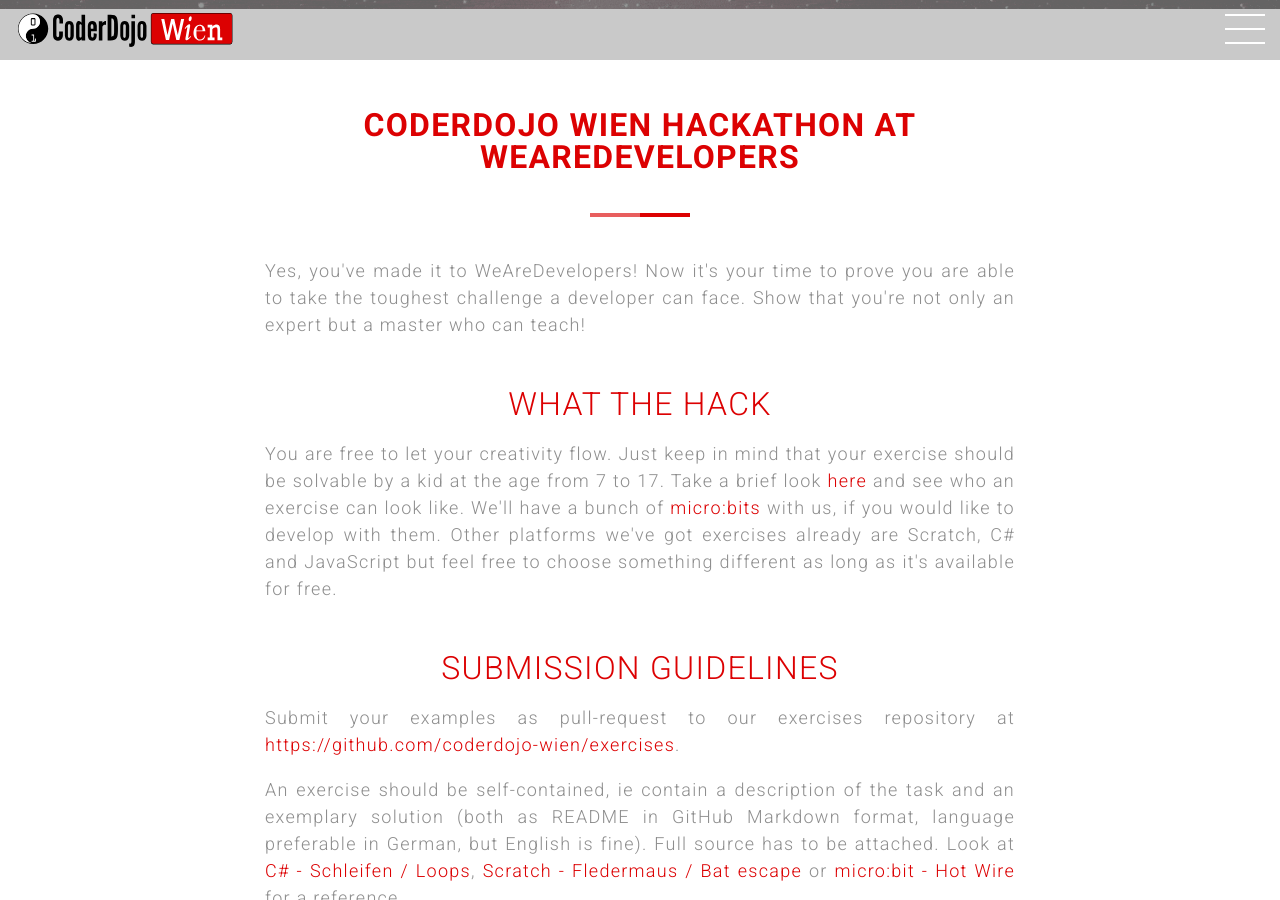
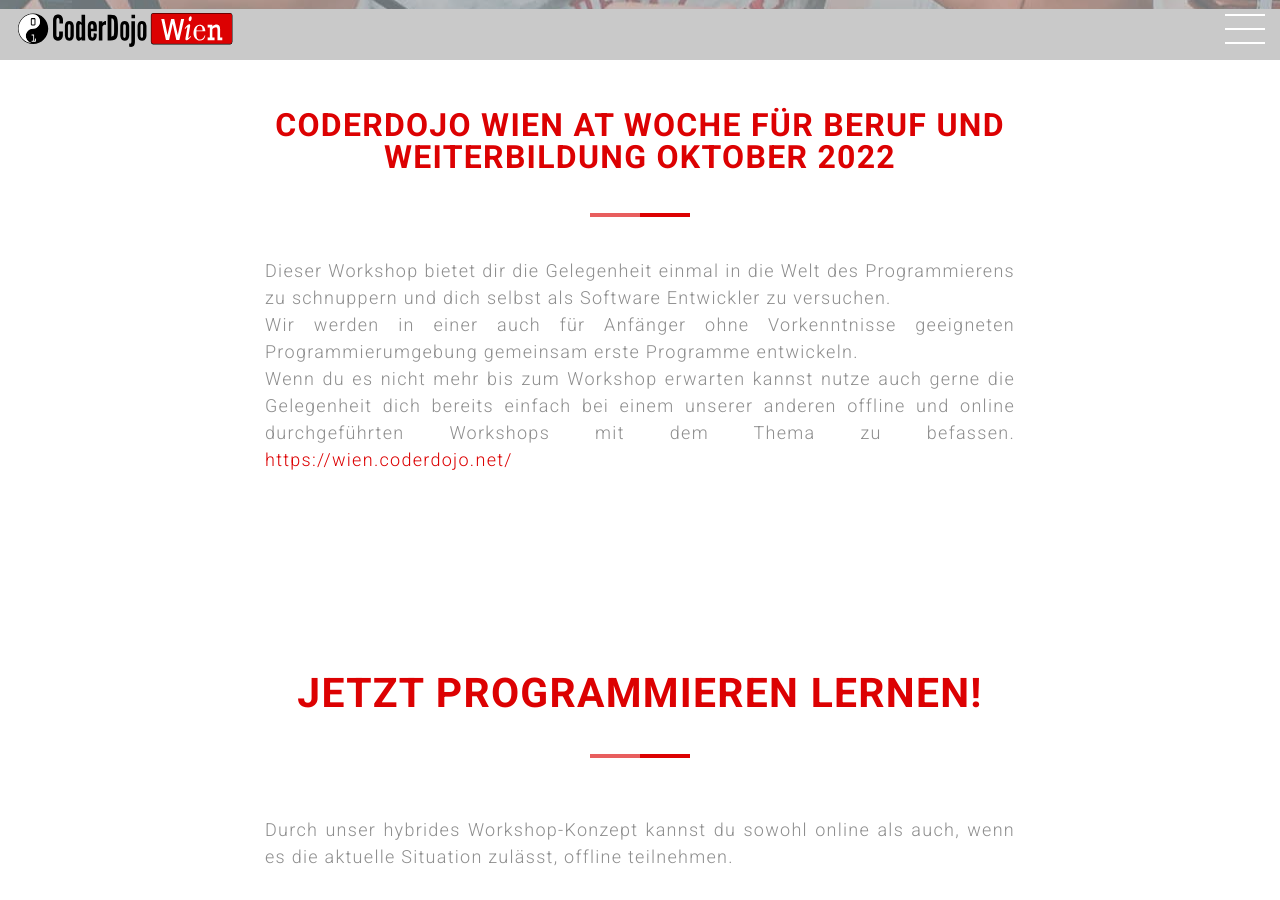
Before and after one commit to coderdojo-wien/coderdojo-wien.github.io, a Jekyll site: the page built from special-event.html, in a window 1280 px wide and 900 px high, scrolled down 909 px. Built offline with Jekyll 4.4.1, drawn with Linux system fonts in a browser that asks for light colours; nearby versions of some CDN libraries; comment, search, counter and statistics services are not loaded; some of the changed text lies outside the part shown.

Commit message:
Updated special event page

```diff
--- a/_data/special-event.yml
+++ b/_data/special-event.yml
@@ -1,88 +1,61 @@
-title: "CoderDojo Wien Hackathon at WeAreDevelopers"
-description: "<p>Yes, you've made it to WeAreDevelopers! Now it's your time to prove you are able to take the toughest challenge a developer can face. Show that you're not only an expert but a master who can teach!</p>
+title: "CoderDojo Wien at Woche für Beruf und Weiterbildung Oktober 2022"
+description: "<p>
+Dieser Workshop bietet dir die Gelegenheit einmal in die Welt des Programmierens zu
+schnuppern und dich selbst als Software Entwickler zu versuchen.
+<br />
+Wir werden in einer auch für Anfänger ohne Vorkenntnisse geeigneten Programmierumgebung
+gemeinsam erste Programme entwickeln.
+<br />
+Wenn du es nicht mehr bis zum Workshop erwarten kannst nutze auch gerne die Gelegenheit
+dich bereits einfach bei einem unserer anderen offline und online durchgeführten
+Workshops mit dem Thema zu befassen.
 
-<h2>What the hack</h2>
-<p>
-You are free to let your creativity flow. Just keep in mind that your exercise should be solvable by a kid at the age from 7 to 17. Take a brief look <a href='/exercises' target='_blank'>here</a> and see who an exercise can look like. We'll have a bunch of <a href='https://www.microbit.org/guide/' target='_blank'>micro:bits</a> with us, if you would like to develop with them. Other platforms we've got exercises already are Scratch, C# and JavaScript but feel free to choose something different as long as it's available for free.
+<a href=\"/\">https://wien.coderdojo.net/</a>
+"
+
+event-title: "Jetzt programmieren lernen!"
+
+event-description: "<p>Durch unser hybrides Workshop-Konzept kannst du sowohl online als auch, wenn es
+die aktuelle Situation zulässt, offline teilnehmen.
 </p>
 
-<h2>Submission Guidelines</h2>
+<h3>Online</h3>
 <p>
-Submit your examples as pull-request to our exercises repository at <a href='https://github.com/coderdojo-wien/exercises'>https://github.com/coderdojo-wien/exercises</a>.
+Für die Online-Teilnahme ist keine Anmeldung erforderlich. Installiere dir bitte vorab die Meeting
+Software <a href=\"https://zoom.us\">Zoom</a> und steige zum Workshop über den Meeting Link entwickeln.
 </p>
 
+<h3>Offline</h3>
 <p>
-An exercise should be self-contained, ie contain a description of the task and an exemplary solution (both as README in GitHub Markdown format, language preferable in German, but English is fine). Full source has to be attached. Look at <a href='https://github.com/coderdojo-wien/exercises/tree/master/csharp/Schleifen/Readme.md' target='_blank'>C# - Schleifen / Loops</a>,  <a href='https://github.com/coderdojo-wien/exercises/tree/master/scratch/Fledermaus/Readme.md' target='_blank'>Scratch - Fledermaus / Bat escape</a> or <a href='https://github.com/coderdojo-wien/exercises/tree/master/microbit/HotWire/Readme.md' target='_blank'>micro:bit - Hot Wire</a> for a reference.
+Für die Offline-Teilnahme musst du dich über Anmelde-Link registrieren. Vor Ort können wir nur eine
+begrenzte Teilnehmeranzahl betreuen.
+
+</br><b>Für die Teilnahme an offline CoderDojos ist unbedingt eine Anmeldung erforderlich!</b>
 </p>
-
-<p>
-You can develop your exercise for the platform of your choice. How ever, the required development tools and runtime should be available for free. Preferable your example can be used on most modern PC platforms such as Linux, MacOS and Windows. Keep in mind that the audience of your example isn't an IT professional, but a kid ;-)
-</p>
-
-<p>
-By submitting a pull-request to acknowledge that your submitted code is subject to the <a href='https://github.com/coderdojo-wien/exercises/blob/dev/LICENSE'>GNU GPL v3</a>.
-</p>
-
-<h2>Finish</h2>
-<p>
-At the end of each day our jury will reward extraordinary submissions with a brand new BBC micro:bit, which were generously sponsed by The Micro:bit Foundation.
-</p>
-
-
-<h2>Pratice</h2>
-<p>
-Throught WeAreDevelopers it's also possible to pratice your coding skills, wether you're an experienced developer or one of our young coders. Finally we're dedicating entirely to a full day <a href='https://coderdojo.com/' target='_blank'>CoderDojo</a> with some very special guests.
-</p>"
-
-sponsor-title: "Kudos to our supporters"
-sponsors-list:
-- link: "<a href='https://microbit.org/' target='_blank'><img src='/images/special-event/microbit-logo.png'/ alt='Micro:bit Educational Foundation'></a>"
-- link: "<a href='https://www.wearedevelopers.com' target='_blank'><img src='/images/special-event/wearedevelopers-logo.png'/ alt='WeAreDevelopers'></a>"
-- link: "<a href='https://www.microsoft.com/de-at' target='_blank'><img src='/images/special-event/Microsoft-logo.png' alt='Microsoft Österreich'/></a>"
-
-timeline-title: "Program"
-timeline: "
-<h2>Wednesday, May 16th 2018</h2>
-<table>
-  <tbody>
-    <tr>
-      <td>10:30 - 17:00</td> <td>Hackathon</td>
-    </tr>
-  </tbody>
-</table>
-<h2>Thursday, May 17th 2018</h2>
-<table>
-  <tbody>
-    <tr>
-      <td>09:30 - 17:00</td> <td>Hackathon</td>
-    </tr>
-  </tbody>
-</table>
-<h2>Friday, May 18th 2018</h2>
-<table>
-  <tbody>
-    <tr>
-      <td>09:30 - 16:30</td> <td>Hackathon</td>
-    </tr>
-    <tr>
-      <td>09:30 - 16:30</td> <td>CoderDojo</td>
-    </tr>
-  </tbody>
-</table>"
-
-registration-title: "Venue"
-registration-description: "<p>Für die Coder die uns regelmäßig besuchen gibt CoderDojo"
-
-event-map-text: CoderDojo Wien at WeAreDevelopers
-event-map-text-location: Wien, Österreich
-event-map-lng: 16.4115363
-event-map-lat: 48.2349166
+"
 
 events-list:
-- event-date: 18.5.2018
-  event-time: 09:00 - 16:30
-  event-startdate: 2018-05-18T09:00:00Z
-  event-enddate: 2018-05-18T16:30:00Z
-  event-place: <a href="#event-place-map">Austria Center Vienna, Bruno-Kreisky-Platz 1, 1220 Wien</a>
-  event-placename: WeAreDevelopers
-  event-registration-url: "https://www.eventbrite.de/e/coderdojo-wien-at-wearedevelopers-ticket-verlosung-tickets-45753498947"
+- event-date: 14.10.2022
+  event-time: 15:00 - 17:00
+  event-startdate: 2022-10-14T15:00:00+0100
+  event-enddate: 2022-10-14T17:00:00+0100
+  event-name: "Jetzt programmieren lernen! by CoderDojo Wien at VERBUND"
+  event-type: Offline
+  event-registration-url: "https://www.eventbrite.de/e/coderdojo-wien-at-woche-fur-beruf-und-weiterbildung-oktober-2022-registrierung-367511275117"
+  event-place: VERBUND
+  event-place-name: VERBUND
+  event-place-streetaddress: Am Hof 6a
+  event-place-addresslocality: Wien
+  event-place-postalcode: 1010
+  event-place-addresscountry: AT
+
+- event-date: 14.10.2022
+  event-time: 15:00 - 17:00
+  event-startdate: 2022-10-14T15:00:00+0100
+  event-enddate: 2022-10-14T17:00:00+0100
+  event-name: "Jetzt programmieren lernen! by CoderDojo Wien"
+  event-type: Online
+  event-place: Zoom
+  event-place-name: Zoom
+  event-place-addresscountry: AT
+  event-url: "https://us02web.zoom.us/j/88659527030?pwd=CjV6p27jwmzFzFkYnuUt62fmLVHBJD.1"
--- a/_includes/sections/special-event.html
+++ b/_includes/sections/special-event.html
@@ -20,57 +20,107 @@
   </div>
 </section>
 
-<section class="site-section next-section-indicator section-focus">
+
+<!-- Events Section -->
+<section class="site-section events-section">
   <div class="container">
 
     <!-- Section Heading -->
     <div class="row">
 
-        <!-- Section Header -->
+      <!-- Events Header -->
       <header class="col-md-8 col-md-push-2 col-sm-12 section-header">
-          <h2>{{ site.data.special-event.timeline-title }}</h2>
+        <h1>{{ site.data.special-event.event-title }}</h1>
         <hr class="normal">
       </header>
 
-        <!-- Section Content -->
-        <div class="col-md-8 col-md-push-2 col-sm-12 section-content special-event-timeline">
-          {{ site.data.special-event.timeline }}
+      <!-- Events Content -->
+      <div class="col-md-8 col-md-push-2 col-sm-12 section-content">
+        {% if site.data.special-event.event-description != null %} <p>{{ site.data.special-event.event-description }}</p> {% endif %}
       </div>
 
     </div>
 
+    <!-- Events Tables Container -->
+    <div class="row events-tables-container">
+      <div class="events-tables-wrapper clearfix">
+        {% for event in site.data.special-event.events-list %}
+        <!-- Events Table -->
+        <div class="col-md-4 col-md-push-0 col-sm-4 col-sm-push-0 col-xs-8 col-xs-push-2" itemscope itemtype="http://schema.org/Event">
+          <div class="events-table">
+
+            <!-- Event Content -->
+            <div class="event-content">
+              <span>Wann</span>
+              <p class="event-date">{{ event.event-date }}</p>
+              <meta itemprop="name" content="{{ event.event-name }}" />
+              <meta itemprop="startDate" content="{{event.event-startdate}}" />
+              <meta itemprop="endDate" content="{{event.event-enddate}}" />
+              <meta itemprop="description" content="{{site.description}}" />
+
+              {% case event.event-type %}
+                {% when "Offline" %}
+                  <meta itemprop="eventAttendanceMode" content="https://schema.org/OfflineEventAttendanceMode" />
+                  <meta itemprop="eventStatus" content="https://schema.org/EventScheduled" />
+                  <div itemprop="location" itemscope itemtype="http://schema.org/Place">
+                    <meta itemprop="name" content="{{ event.event-place-name }}" />
+                    <div itemprop="address" itemscope itemtype="http://schema.org/PostalAddress">
+                      <meta itemprop="streetAddress" content="{{ event.event-place-streetaddress }}" />
+                      <meta itemprop="addressLocality" content="{{ event.event-place-addresslocality }}" />
+                      <meta itemprop="postalCode" content="{{ event.event-place-postalcode }}" />
+                      <meta itemprop="addressCountry" conent="{{ event.event-place-addresscountry }}" />
                     </div>
-  </section>
+                  </div>
+                {% when "Online" %}
+                  <meta itemprop="eventAttendanceMode" content="https://schema.org/OnlineEventAttendanceMode" />
+                  <meta itemprop="eventStatus" content="https://schema.org/EventScheduled" />
+                  <div itemprop="location" itemscope itemtype="http://schema.org/VirtualLocation">
+                    <meta itemprop="name" content="{{ event.event-place-name }}" />
+                    <meta itemprop="url" content="{{ event.event-url }}" />
+                  </div>
+                {% else %}
+              {% endcase %}
+              <hr class="normal">
+              <span>Uhrzeit</span>
+              <p class="event-time">{{ event.event-time }}</p>
+              <hr class="normal">
+              <span>Wo</span>
+              <p class="event-place">{{ event.event-place }}</p>
+            </div>
 
-  <section class="site-section next-section-indicator special-event-sponsors-section">
-  <div class="container">
+            <!-- Event Registration -->
+            {% case event.event-type %}
+            {% when "Offline" %}
+              <div class="event-registration">
+                <a href="{{ event.event-registration-url }}" target="_blank" class="button"><b>Anmeldung</b></a>
+                {% if event.event-notebook-code != null %}
+                <a href="{{ event.event-registration-url }}?discount={{ event.event-notebook-code }}" target="_blank" class="button"><b>Anmeldung</b> <br/>mit Notebook reservierung*</a>
+                {% endif %}
+              </div>
+            {% else %}
+              <div class="event-registration">
+                <a href="{{ event.event-url }}" target="_blank" class="button"><b>Meeting</b></a>
+              </div>
+            {% endcase %}
+          </div>
+        </div>
+        {% endfor %}
+      </div>
+    </div>
 
-    <!-- Section Heading -->
+    {% if site.data.special-event.note != null %}
+    <!-- Section Note -->
     <div class="row">
 
-      <!-- Section Header -->
-      <header class="col-md-8 col-md-push-2 col-sm-12 section-header">
-        <h2>{{ site.data.special-event.sponsor-title }}</h2>
-        <hr class="normal">
-      </header>
-
-    </div>
-
-    <!-- Section Content -->
-    <div class="row">
-      <div class="clearfix">
-
-        {% for sponsor in site.data.special-event.sponsors-list %}
-
-        <div class="col-md-4 col-md-push-4 col-sm-4 col-sm-push-1 col-xs-8 col-xs-push-2">
-          {{ sponsor.link }}
-        </div>
-
-        {% endfor %}
-
+        <!-- Section Note Content -->
+        <div class="col-md-12 col-md-push-0 col-sm-12 section-content">
+          <p>
+           <i>{{ site.data.special-event.note }}</i>
+          </p>
         </div>
 
     </div>
+    {% endif %}
 
   </div>
 </section>
--- a/special-event.html
+++ b/special-event.html
@@ -1,7 +1,9 @@
 ---
-layout: special-event
-title: [special-event-description]
-permalink: /[special-event]/
+layout: default
+title: CoderDojo Wien at Woche für Beruf und Weiterbildung Oktober 2022
+permalink: /special-event/
 ---
 
 {% include sections/special-event.html %}
+
+{% include sections/contact.html %}
```
Lines whose indentation alone changed are shown as unchanged.
